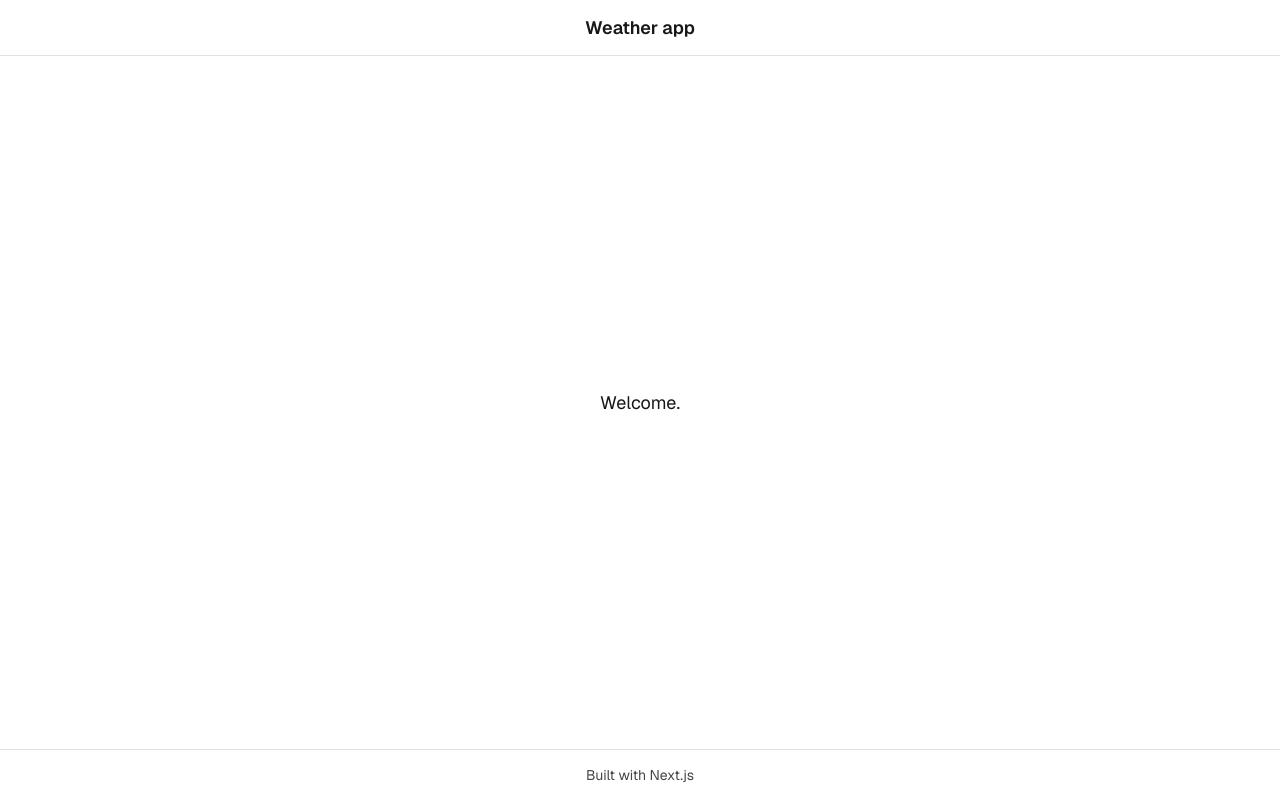
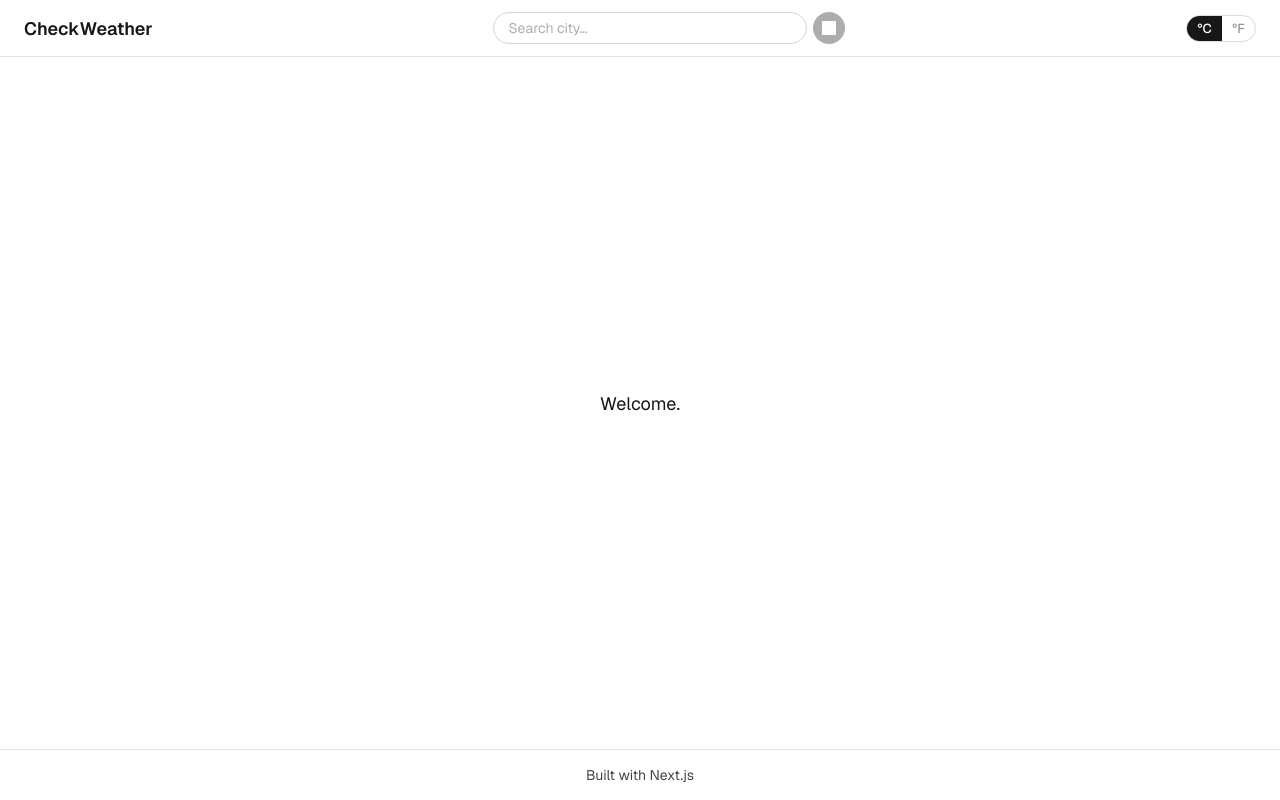
Before and after one commit to ishwork/weather-app, a Next.js app: page / in a window 1280 px wide. Built offline with nearby package versions, Linux system fonts and the light colour scheme; grey boxes are pictures that could not be loaded.

Commit message:
feat: add header component with home link, city search, and unit toggle

```diff
--- a/src/components/Header.module.scss
+++ b/src/components/Header.module.scss
@@ -1,16 +1,31 @@
 .root {
   flex-shrink: 0;
-  display: flex;
-  justify-content: center;
+  display: grid;
+  grid-template-columns: auto 1fr auto;
   align-items: center;
-  padding: 1rem 1.5rem;
+  gap: 0.5rem;
+  padding: 0.625rem 1rem;
   border-bottom: 1px solid
     color-mix(in srgb, var(--foreground) 12%, transparent);
+
+  @media (min-width: 992px) {
+    gap: 1rem;
+    padding: 0.75rem 1.5rem;
+  }
 }
 
 .title {
-  margin: 0;
-  font-size: 1.125rem;
+  font-size: 0.9375rem;
   font-weight: 600;
-  text-align: center;
+  white-space: nowrap;
+  color: inherit;
+  text-decoration: none;
+
+  &:hover {
+    opacity: 0.75;
+  }
+
+  @media (min-width: 992px) {
+    font-size: 1.125rem;
+  }
 }
--- a/src/components/Header.tsx
+++ b/src/components/Header.tsx
@@ -1,9 +1,18 @@
-import styles from "./Header.module.scss";
+import Link from "next/link";
+
+import styles from "@/components/Header.module.scss";
+
+import SearchBar from "@/components/SearchBar";
+import UnitToggle from "@/components/UnitToggle";
 
 const Header = () => {
   return (
-    <header className={styles.root}>
-      <p className={styles.title}>Weather app</p>
+    <header className={styles.root} data-testid="site-header">
+      <Link href="/" className={styles.title} data-testid="site-title-link">
+        CheckWeather
+      </Link>
+      <SearchBar />
+      <UnitToggle />
     </header>
   );
 };
--- /dev/null
+++ b/src/components/SearchBar.module.scss
@@ -0,0 +1,137 @@
+.root {
+  width: 100%;
+  max-width: 22rem;
+  min-width: 0;
+  margin-inline: auto;
+}
+
+.inputWrapper {
+  position: relative;
+  display: flex;
+  align-items: center;
+  gap: 0.375rem;
+}
+
+.inputField {
+  flex: 1;
+  min-width: 0;
+  position: relative;
+}
+
+.input {
+  width: 100%;
+  min-width: 0;
+  padding: 0.25rem 0.75rem;
+  border: 1px solid color-mix(in srgb, var(--foreground) 18%, transparent);
+  border-radius: 999px;
+  background: transparent;
+  color: var(--foreground);
+  font: inherit;
+  font-size: 0.875rem;
+  outline: none;
+  transition: border-color 0.15s;
+
+  @media (min-width: 992px) {
+    padding: 0.375rem 0.875rem;
+  }
+
+  &::placeholder {
+    color: color-mix(in srgb, var(--foreground) 35%, transparent);
+  }
+
+  &:focus {
+    border-color: color-mix(in srgb, var(--foreground) 50%, transparent);
+  }
+}
+
+.searchButton {
+  flex-shrink: 0;
+  display: flex;
+  align-items: center;
+  justify-content: center;
+  width: 1.75rem;
+  height: 1.75rem;
+  padding: 0;
+  border: none;
+  border-radius: 50%;
+  background: var(--foreground);
+  color: var(--background);
+  cursor: pointer;
+  transition:
+    opacity 0.15s,
+    transform 0.1s;
+
+  &:hover:not(:disabled) {
+    opacity: 0.85;
+  }
+
+  &:active:not(:disabled) {
+    transform: scale(0.93);
+  }
+
+  &:disabled {
+    opacity: 0.35;
+    cursor: default;
+  }
+
+  @media (min-width: 992px) {
+    width: 2rem;
+    height: 2rem;
+  }
+}
+
+.dropdown {
+  position: absolute;
+  top: calc(100% + 0.375rem);
+  left: 0;
+  right: 0;
+  list-style: none;
+  margin: 0;
+  padding: 0.25rem 0;
+  background: var(--background);
+  border: 1px solid color-mix(in srgb, var(--foreground) 12%, transparent);
+  border-radius: 0.75rem;
+  box-shadow: 0 4px 16px color-mix(in srgb, var(--foreground) 8%, transparent);
+  z-index: 100;
+  overflow: hidden;
+}
+
+.empty {
+  padding: 0.625rem 0.875rem;
+  font-size: 0.875rem;
+  color: color-mix(in srgb, var(--foreground) 50%, transparent);
+  pointer-events: none;
+}
+
+.option {
+  display: flex;
+  flex-direction: column;
+  gap: 0.0625rem;
+  padding: 0.5rem 0.875rem;
+  cursor: pointer;
+  transition: background 0.1s;
+
+  &:hover {
+    background: color-mix(in srgb, var(--foreground) 6%, transparent);
+  }
+}
+
+.optionActive {
+  background: color-mix(in srgb, var(--foreground) 9%, transparent);
+}
+
+.optionCity {
+  font-size: 0.875rem;
+  font-weight: 500;
+}
+
+.optionMeta {
+  font-size: 0.75rem;
+  color: color-mix(in srgb, var(--foreground) 50%, transparent);
+}
+
+.searchError {
+  margin: 0.375rem 0 0 0.875rem;
+  font-size: 0.75rem;
+  color: color-mix(in srgb, #ef4444 85%, var(--foreground));
+}
--- /dev/null
+++ b/src/components/SearchBar.tsx
@@ -0,0 +1,214 @@
+"use client";
+
+import { useEffect, useRef, useState } from "react";
+import { useRouter } from "next/navigation";
+
+import styles from "@/components/SearchBar.module.scss";
+import type { GeoSuggestion } from "@/types/weather";
+import useGeocode from "@/hooks/useGeocode";
+
+import SearchIcon from "@/components/SearchIcon";
+
+const SearchBar = () => {
+  const router = useRouter();
+  const [query, setQuery] = useState("");
+  const [open, setOpen] = useState(false);
+  const [activeIndex, setActiveIndex] = useState(-1);
+  const [searchError, setSearchError] = useState<string | null>(null);
+  const [searching, setSearching] = useState(false);
+  const { suggestions, loading } = useGeocode(query);
+  const itemRefs = useRef<(HTMLLIElement | null)[]>([]);
+
+  useEffect(() => {
+    const id = setTimeout(() => setActiveIndex(-1), 0);
+    return () => clearTimeout(id);
+  }, [suggestions]);
+
+  const handleSelect = (suggestion: GeoSuggestion) => {
+    setQuery(suggestion.name);
+    setOpen(false);
+    setActiveIndex(-1);
+    setSearchError(null);
+    router.replace(`/?city=${encodeURIComponent(suggestion.name)}`, {
+      scroll: false,
+    });
+  };
+
+  const handleSearch = async () => {
+    const trimmed = query.trim();
+    if (!trimmed) return;
+
+    setOpen(false);
+    setSearchError(null);
+    setSearching(true);
+
+    try {
+      const res = await fetch(`/api/geocode?q=${encodeURIComponent(trimmed)}`);
+      const data = await res.json();
+      const results: GeoSuggestion[] = data.results ?? [];
+
+      if (results.length === 0) {
+        setSearchError("City not found");
+      } else {
+        setOpen(false);
+        setSearchError(null);
+        setQuery(results[0].name);
+        router.replace(`/?city=${encodeURIComponent(results[0].name)}`, {
+          scroll: false,
+        });
+      }
+    } catch {
+      setSearchError("City not found");
+    } finally {
+      setSearching(false);
+    }
+  };
+
+  const handleChange = (e: React.ChangeEvent<HTMLInputElement>) => {
+    const value = e.target.value;
+    setQuery(value);
+    setOpen(true);
+    setSearchError(null);
+    if (!value.trim()) {
+      router.replace("/", { scroll: false });
+    }
+  };
+
+  const handleKeyDown = (e: React.KeyboardEvent<HTMLInputElement>) => {
+    if (e.key === "Enter" && !isOpen) {
+      handleSearch();
+      return;
+    }
+
+    if (!isOpen) return;
+
+    switch (e.key) {
+      case "ArrowDown": {
+        e.preventDefault();
+        const next = Math.min(activeIndex + 1, suggestions.length - 1);
+        setActiveIndex(next);
+        itemRefs.current[next]?.scrollIntoView({ block: "nearest" });
+        break;
+      }
+      case "ArrowUp": {
+        e.preventDefault();
+        const prev = Math.max(activeIndex - 1, 0);
+        setActiveIndex(prev);
+        itemRefs.current[prev]?.scrollIntoView({ block: "nearest" });
+        break;
+      }
+      case "Enter": {
+        e.preventDefault();
+        if (activeIndex >= 0 && activeIndex < suggestions.length) {
+          handleSelect(suggestions[activeIndex]);
+        } else {
+          handleSearch();
+        }
+        break;
+      }
+      case "Escape": {
+        setOpen(false);
+        setActiveIndex(-1);
+        break;
+      }
+    }
+  };
+
+  const hasQuery = query.trim().length >= 2;
+  const noResults = hasQuery && !loading && suggestions.length === 0;
+  const isOpen = open && (suggestions.length > 0 || noResults);
+
+  return (
+    <div
+      className={styles.root}
+      data-testid="search-bar"
+      role="combobox"
+      aria-expanded={isOpen}
+      aria-haspopup="listbox"
+      aria-controls="city-suggestions"
+    >
+      <div className={styles.inputWrapper}>
+        <div className={styles.inputField}>
+          <input
+            type="search"
+            className={styles.input}
+            data-testid="city-search-input"
+            placeholder="Search city…"
+            value={query}
+            onChange={handleChange}
+            onFocus={() => setOpen(true)}
+            onBlur={() => setTimeout(() => setOpen(false), 150)}
+            onKeyDown={handleKeyDown}
+            aria-label="Search city"
+            aria-autocomplete="list"
+            aria-activedescendant={
+              activeIndex >= 0 ? `city-suggestion-${activeIndex}` : undefined
+            }
+          />
+          {isOpen && (
+            <ul
+              id="city-suggestions"
+              className={styles.dropdown}
+              role="listbox"
+              data-testid="city-suggestions"
+            >
+              {noResults ? (
+                <li
+                  className={styles.empty}
+                  role="option"
+                  aria-selected={false}
+                  data-testid="city-suggestions-empty"
+                >
+                  City not found
+                </li>
+              ) : (
+                suggestions.map((suggestion, index) => (
+                  <li
+                    key={suggestion.id}
+                    id={`city-suggestion-${index}`}
+                    ref={(el) => {
+                      itemRefs.current[index] = el;
+                    }}
+                    role="option"
+                    aria-selected={index === activeIndex}
+                    className={`${styles.option}${index === activeIndex ? ` ${styles.optionActive}` : ""}`}
+                    data-testid={`city-suggestion-${suggestion.id}`}
+                    onMouseDown={() => handleSelect(suggestion)}
+                    onMouseEnter={() => setActiveIndex(index)}
+                  >
+                    <span className={styles.optionCity}>{suggestion.name}</span>
+                    <span className={styles.optionMeta}>
+                      {suggestion.admin1 ? `${suggestion.admin1}, ` : ""}
+                      {suggestion.country}
+                    </span>
+                  </li>
+                ))
+              )}
+            </ul>
+          )}
+        </div>
+        <button
+          className={styles.searchButton}
+          onClick={handleSearch}
+          disabled={searching || !query.trim()}
+          aria-label="Search"
+          type="button"
+          data-testid="city-search-submit"
+        >
+          <SearchIcon />
+        </button>
+      </div>
+      {searchError && (
+        <p
+          className={styles.searchError}
+          role="alert"
+          data-testid="city-search-error"
+        >
+          {searchError}
+        </p>
+      )}
+    </div>
+  );
+};
+
+export default SearchBar;
--- /dev/null
+++ b/src/components/SearchIcon.tsx
@@ -0,0 +1,16 @@
+"use client";
+
+import Image from "next/image";
+
+const SearchIcon = () => (
+  <Image
+    src="/icons/search-icon.svg"
+    alt=""
+    width={14}
+    height={14}
+    aria-hidden="true"
+    style={{ filter: "brightness(0) invert(1)" }}
+  />
+);
+
+export default SearchIcon;
```
